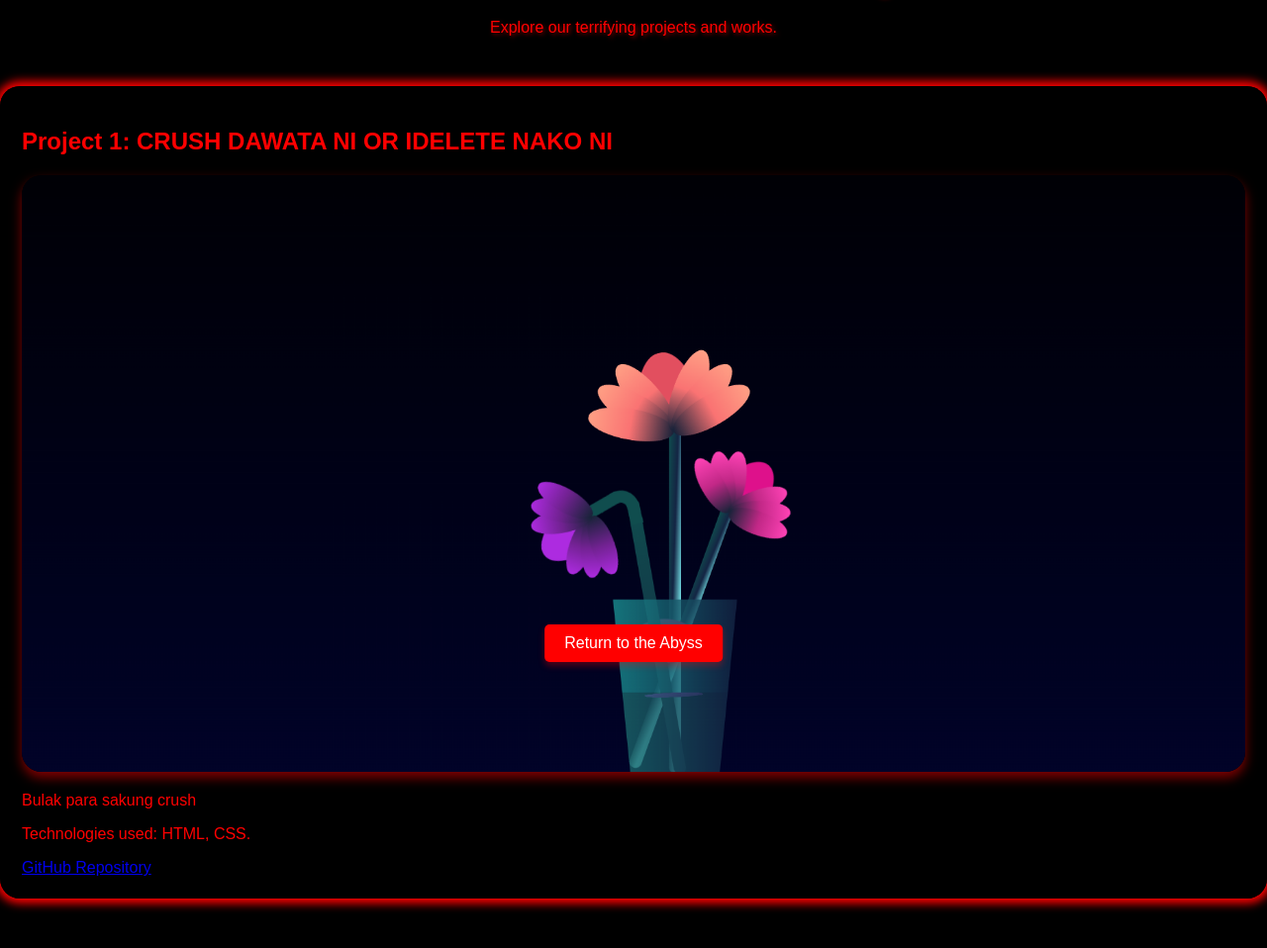
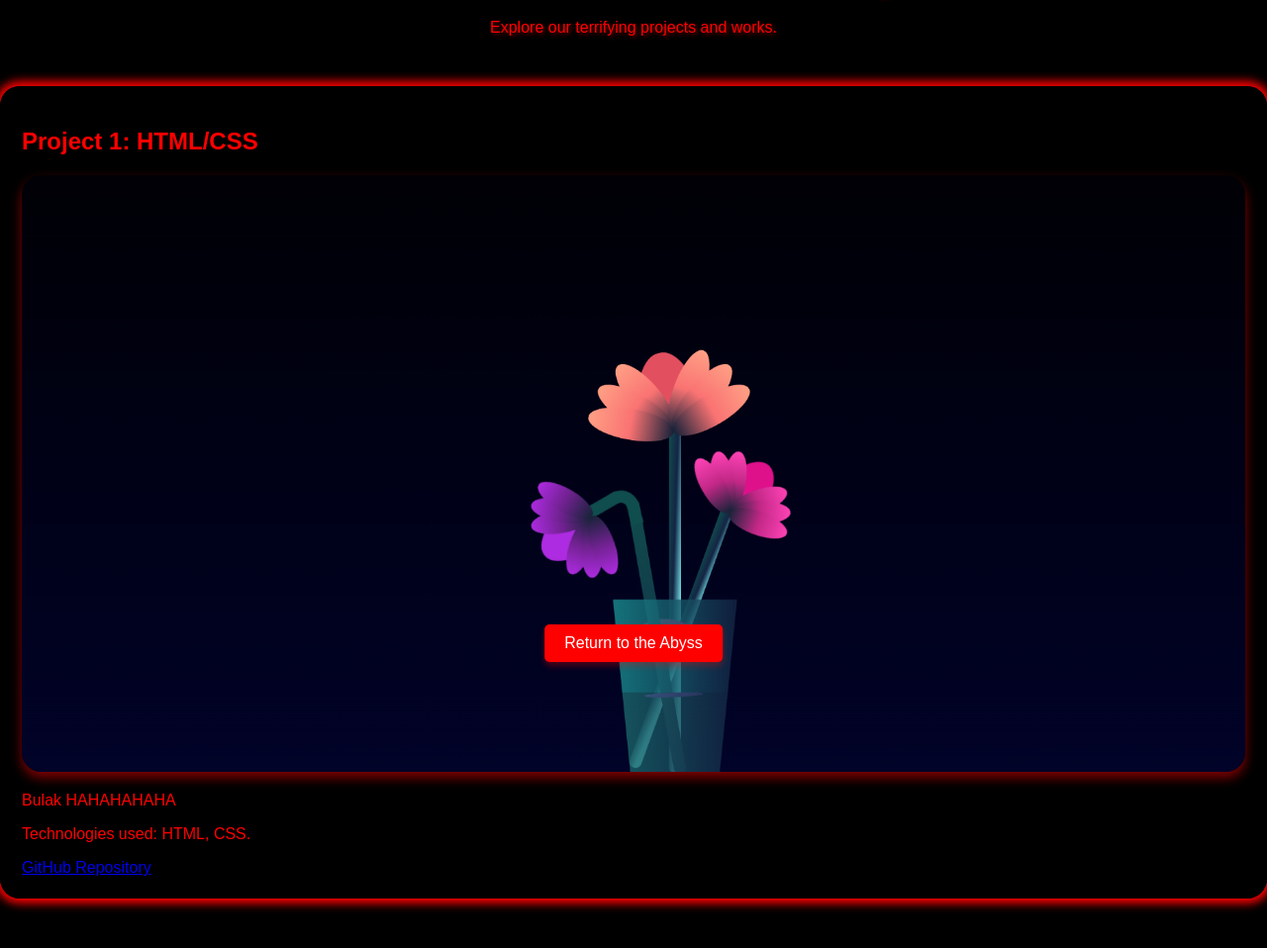
Before and after one commit to Rexjohnnnn/webs, a plain HTML site: page portfolio.html in a window 1280 px wide. Shown: the part 111-1069 px from the top of the page at 99% size. Drawn offline with Linux system fonts and the light colour scheme.

Commit message:
Update portfolio.html

```diff
--- a/portfolio.html
+++ b/portfolio.html
@@ -86,9 +86,9 @@
     </header>
 
     <div class="project">
-        <h2>Project 1: CRUSH DAWATA NI OR IDELETE NAKO NI</h2>
+        <h2>Project 1: HTML/CSS </h2>
         <img src="Screenshot 2024-05-11 175225.png" alt="Project 1">
-        <p>Bulak para sakung crush </p>
+        <p>Bulak HAHAHAHAHA </p>
         <p>Technologies used: HTML, CSS.</p>
         <a href="https://rexjohnnnn.github.io/plawer/" class="github-button">GitHub Repository</a>
     </div>
```
